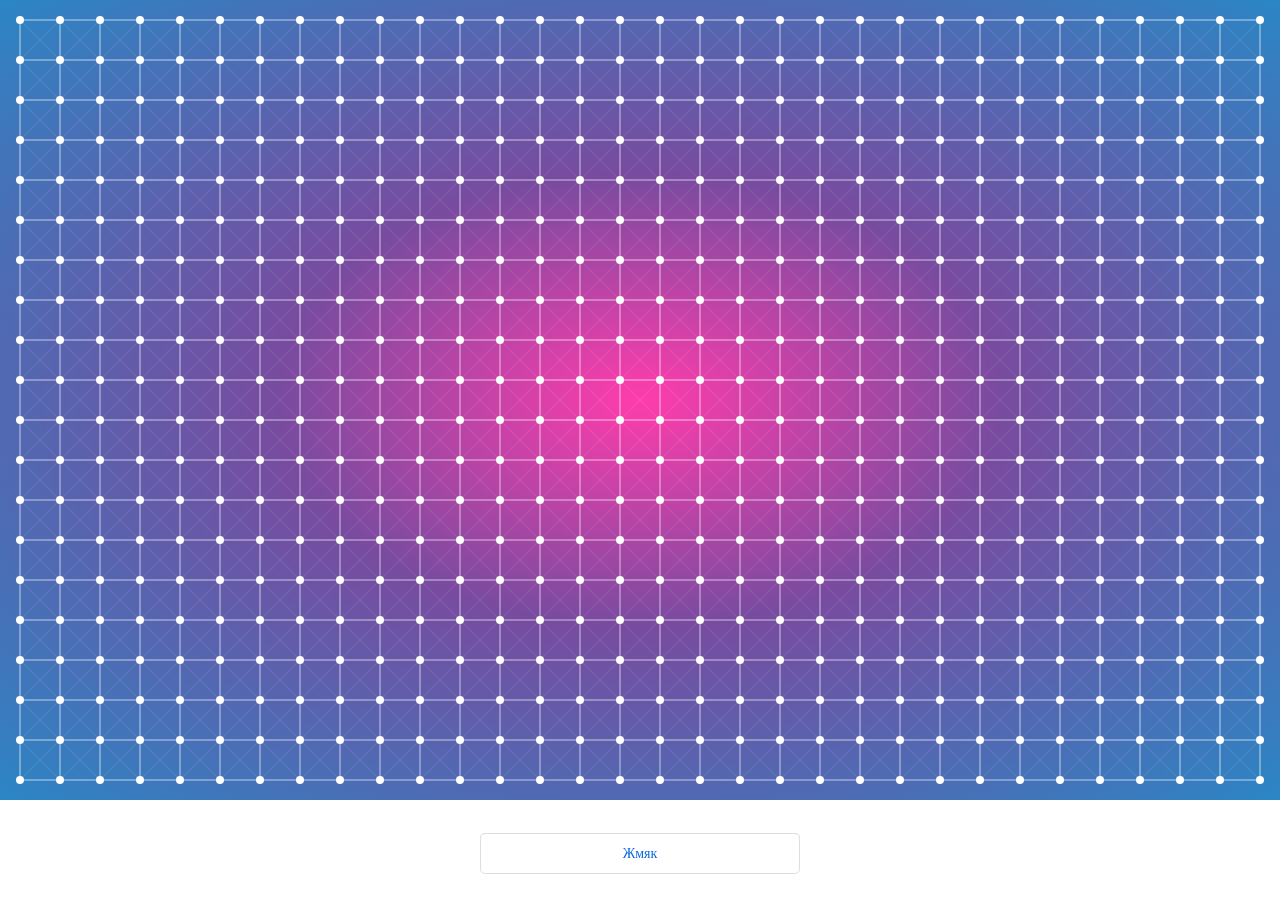
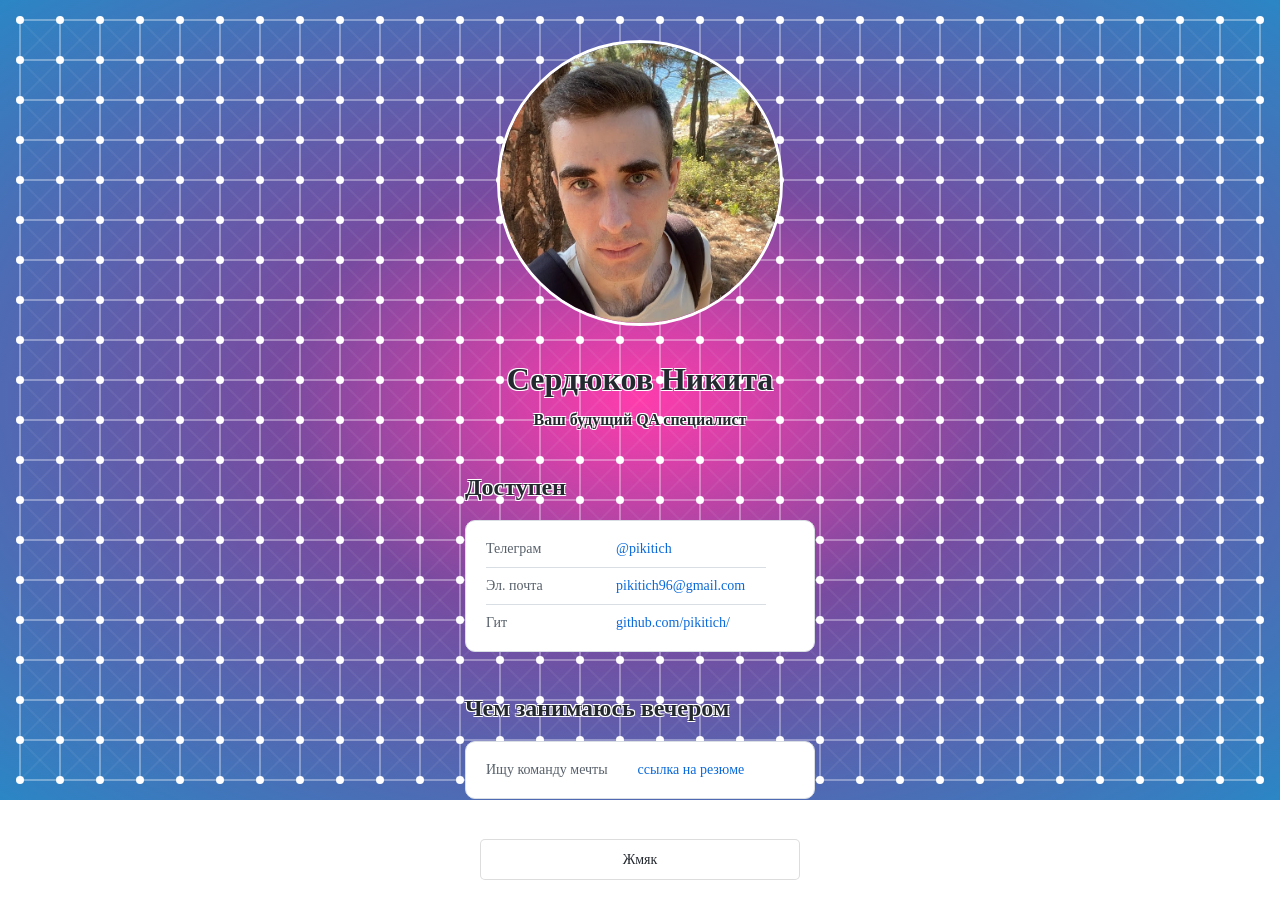
Before and after one commit to pikitich/pikitich.github.io, a plain HTML site: page index.html in a window 1280 px wide. Drawn offline with Linux system fonts and the light colour scheme; a web font is replaced by a local one.

Commit message:
change colors

```diff
--- a/style.css
+++ b/style.css
@@ -20,7 +20,8 @@ body {
 }
 
 #canvas {
-	position: fixed;
+  z-index: -1;
+  position: absolute;
 	left: 0;
 	top: 0;
 	width: 100%;
@@ -35,8 +36,8 @@ body {
 
 .header__avatar {
   border-radius: 50%;
+  border: 3px solid #fff;
   height: 280px;
-  border: 3px;
 }
 
 .header__title {
@@ -44,6 +45,7 @@ body {
   font-size: 32px;
   line-height: 1.2;
   font-family: "genshin";
+  text-shadow: white 1px 1px 0, white -1px -1px 0, white -1px 1px 0, white 1px -1px 0;
 }
 
 .header__subtitle {
@@ -51,6 +53,7 @@ body {
   font-size: 16px;
   line-height: 1.4;
   margin: 0;
+  text-shadow: white 1px 1px 0, white -1px -1px 0, white -1px 1px 0, white 1px -1px 0;
 }
 
 .links {
@@ -60,6 +63,7 @@ body {
 
 .links__header {
   font-family: "genshin";
+  text-shadow: white 1px 1px 0, white -1px -1px 0, white -1px 1px 0, white 1px -1px 0;
   font-size: 24px;
   line-height: 1.4;
   margin: 0 0 15px 0;
@@ -132,7 +136,7 @@ footer {
   font-size: 14px;
   line-height: 1.4;
 
-  color: #0969da;
+  color: #24292f;
   text-decoration: none;
 }
 
```
